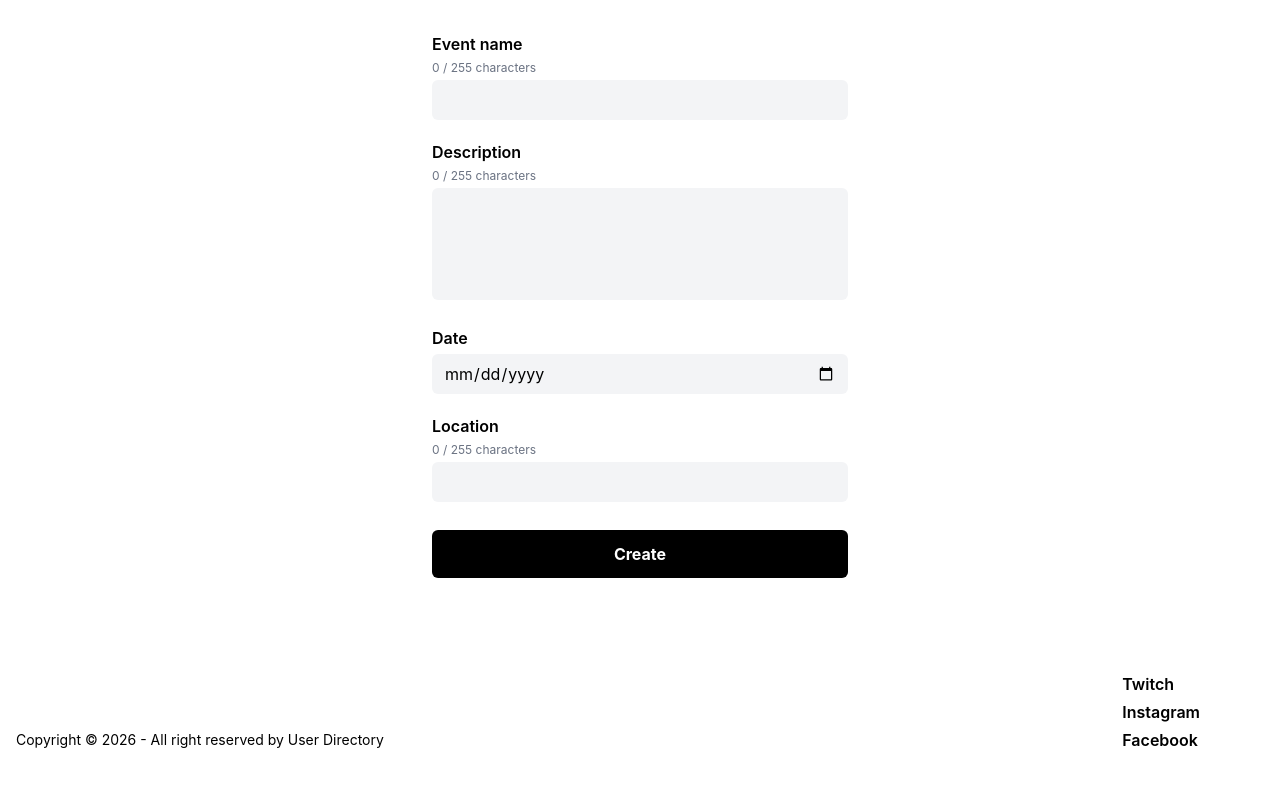
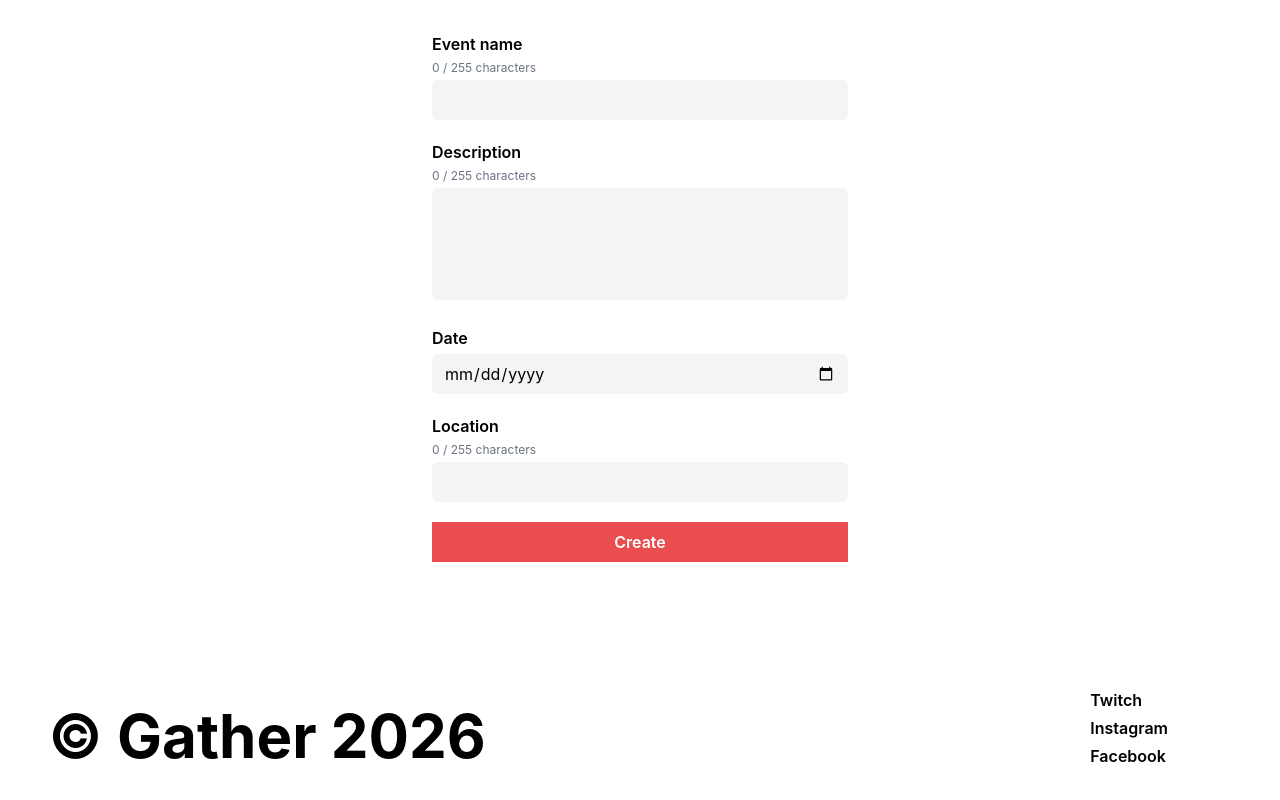
Before and after one commit to sowjanya-mn/Events_API_Project, a React (Vite) app in the folder Events_Api_Project/: page /createevent in a window 1280 px wide. Shown: the part 192-992 px from the top of the page. Before the commit the page ends 958 px from the top, so only its background shows below. Built offline with nearby package versions, Linux system fonts and the light colour scheme; sample sign-in values are in the browser's storage.

Commit message:
updated some styling

```diff
--- a/Events_Api_Project/src/components/Footer.jsx
+++ b/Events_Api_Project/src/components/Footer.jsx
@@ -2,9 +2,9 @@ import { Link } from "react-router";
 
 export default function Footer() {
   return (
-    <footer className="footer flex flex-row justify-between items-end p-4 bg-base-300 text-base-content">
+    <footer className="footer flex flex-row justify-between items-end p-12 bg-base-300 text-base-content">
       <div>
-        <p>Copyright © 2026 - All right reserved by User Directory</p>
+        <p className="text-6xl font-bold">© Gather 2026</p>
       </div>
       <div className="pr-16">
         <a href="https://twitch.tv" className="link">
--- a/Events_Api_Project/src/pages/CreateEvent.jsx
+++ b/Events_Api_Project/src/pages/CreateEvent.jsx
@@ -243,7 +243,7 @@ export default function CreateEvent() {
             formData.description.length > 255 ||
             formData.location.length > 255
           }
-          className="w-full bg-black text-white font-bold rounded-md py-3 mt-2 hover:bg-gray-800 transition-colors disabled:opacity-50"
+          className="w-full btn btn-primary"
         >
           {/* Ternary: show "Creating..." while submitting, "Create" otherwise */}
           {submitting ? "Creating..." : "Create"}
--- a/Events_Api_Project/src/pages/EventDetails.jsx
+++ b/Events_Api_Project/src/pages/EventDetails.jsx
@@ -62,7 +62,7 @@ export default function EventDetails() {
       <img
         src={imageSrc}
         alt={event.title || event.name || "Event"}
-        className="mb-4 h-72 w-full rounded-xl object-cover"
+        className="mb-4 h-120 w-full object-cover"
         onError={(e) => {
           const nextIndex = (fallbackIndex + 1) % fallbackImages.length;
           e.currentTarget.src = fallbackImages[nextIndex];
--- a/Events_Api_Project/src/pages/Home.jsx
+++ b/Events_Api_Project/src/pages/Home.jsx
@@ -13,7 +13,11 @@ export default function Home() {
     const loadEvents = async () => {
       try {
         const res = await fetch("/api/events");
-        if (!res.ok) throw new Error("Failed to fetch events");
+        if (!res.ok) {
+        setError("Couldn't load events. Try again later.");
+        setLoading(false);
+        return;
+      }
         const data = await res.json();
         const items = Array.isArray(data?.results)
           ? data.results
@@ -22,8 +26,9 @@ export default function Home() {
             : [];
 
         const sorted = [...items].sort(
-          (a, b) => new Date(a.date) - new Date(b.date)
-        );
+        (a, b) => Date.parse(a.date) - Date.parse(b.date)
+      );
+
         setEvents(sorted);
       } catch {
         setError("Couldn't load events. Try again later.");
```
